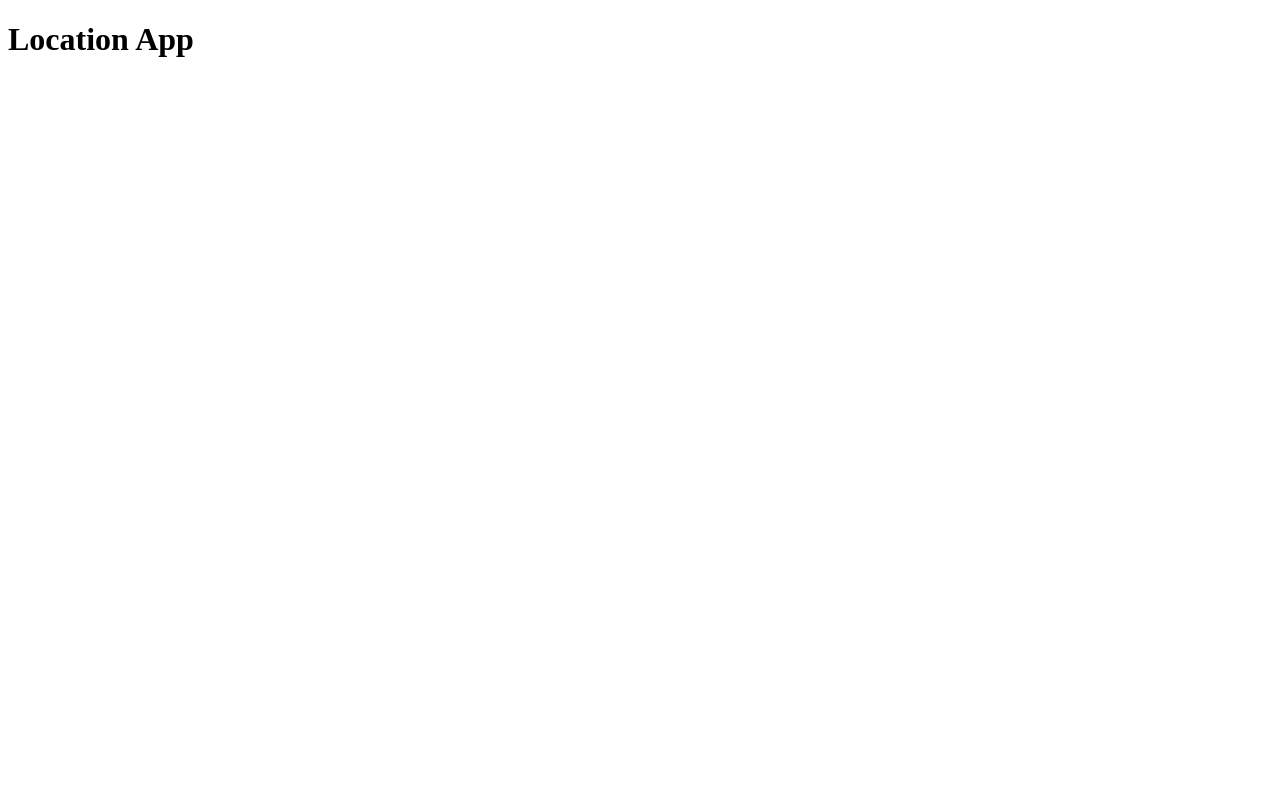
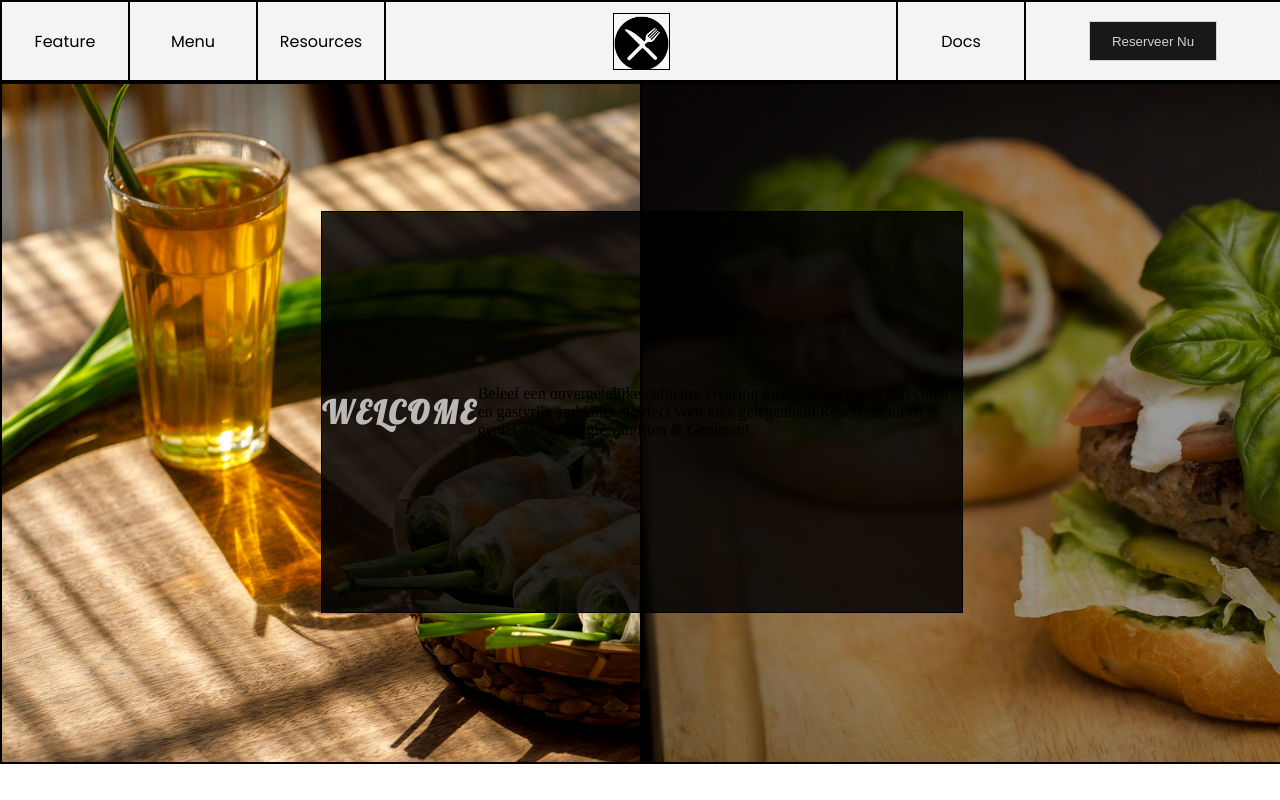
Before and after one commit to lodex23/local, a Flask app: page / in a window 1280 px wide. Before the commit the page is almost empty. Run offline with Flask 3, Linux system fonts and the light colour scheme.

Commit message:
Add styling to website and integrate logging
Added a new CSS file for better site aesthetics, with styles for navigation, main content, and specific divisions. Modified the Python file to establish a logging system, enabling more precise tracking and recording of IP address and geographical coordinates. Also updated the website's HTML structure based on the new design.

```diff
--- a/app.py
+++ b/app.py
@@ -1,14 +1,36 @@
 from flask import Flask, request, jsonify, render_template
 import geocoder
 import pdb
+import logging
 
 app = Flask(__name__)
+
+
+# Create a Logger
+logger = logging.getLogger('Location_writer')
+
+# Set the log level to Info
+logger.setLevel(logging.INFO)
+
+#Create a file handler for outputting to a file
+fh = logging.FileHandler('Location.log')
+
+fh.setLevel(logging.INFO)
+
+#Create a formatter
+formatter = logging.Formatter('%(asctime)s - %(name)s - %(levelname)s - %(message)s')
+# Add the logger to the Flask app
+app.logger.addHandler(fh)
+fh.setFormatter(formatter)
+logger.addHandler(fh)
+
 
 @app.route('/')
 def index():
         ip_address = request.remote_addr
         print(ip_address)
 
+        logger.info(ip_address)
 
         return render_template('index.html')
 
@@ -20,7 +42,8 @@ def get_location():
     # For simplicity, let's assume the location is provided in the request
     latitude = data.get('latitude')
     longitude = data.get('longitude')
-    return jsonify({'latitude': latitude, 'longitude': longitude})
+    logger.info(f"Latitude: {latitude}, Longitude: {longitude}")
+    return None
 
 if __name__ == '__main__':
         app.run(debug=True)
--- /dev/null
+++ b/static/style.css
@@ -0,0 +1,103 @@
+@import url('https://fonts.googleapis.com/css2?family=Poppins:wght@400;700&display=swap');
+@import url('https://fonts.googleapis.com/css2?family=Lobster&display=swap');
+
+body{
+
+    margin: 0;
+    padding: 0;
+
+
+}
+
+nav{
+
+
+    border: 1px solid;
+    width: 100%;
+    height: 10vh;
+    background: #f4f4f4;
+    display: grid;
+    grid-template-columns: 1fr 1fr 1fr 4fr 1fr 2fr;
+    font-family: 'Poppins', sans-serif;
+    font-weight: 500;
+
+}
+nav div{
+
+    display: flex;
+        justify-content: center;
+        align-items: center;
+
+}
+main{
+
+    border: 1px solid;
+    width: 100%;
+    height: 85vh;
+    display: grid;
+    grid-template-columns: 1fr 1fr;
+    grid-template-rows: 4fr;
+
+
+}
+div{
+
+    border: 1px solid;
+
+}
+.nav-btn{
+
+    border: 1px solid;
+    background: rgba(0, 0, 0, 0.9);
+    width: 10vw;
+    height: 5vh;
+    color: rgba(255, 255, 255, 0.8);
+
+}
+.logo{
+
+    width: 55px;
+    height: 55px;
+    background-image: url("6696a1cf4fcb862b6516afb2_284-2843038_cross-of-fork-and-knife-on-a-plate.jpg");
+    background-size: cover;
+
+}
+.left-box{
+
+    position: relative;
+    grid-column: 1;
+    background-image: url("669693f233027393c5ad8127_spring-roll-6760871_1280.jpg");
+    background-size: cover;
+    z-index: 1;
+}
+.right-box{
+
+    position: relative;
+    grid-column: 2;
+    background-image: url("669695671d3e81308167bada_hamburger-494706_1280.jpg");
+    background-size: cover;
+    z-index: 1;
+
+}
+.text-box{
+
+    position: absolute;
+    grid-column: 1 / 3;
+    width: 50%;
+    height: 50%;
+    margin-left: 25%;
+    margin-top: 10%;
+    z-index: 2;
+    background: rgba(0, 0, 0, 0.85);
+    display: flex;
+    align-items: center;
+    justify-content: center;
+
+}
+.text-box h1{
+
+    color: rgba(255, 255, 255, 0.7);
+    font-family: 'Lobster', cursive;
+    letter-spacing: 3px;
+
+}
--- a/templates/index.html
+++ b/templates/index.html
@@ -4,6 +4,7 @@
     <meta charset="UTF-8">
     <meta name="viewport" content="width=device-width, initial-scale=1.0">
     <title>Location App</title>
+    <link rel="stylesheet" type="text/css" href="{{ url_for('static', filename='style.css') }}">
     <script>
         function getLocation() {
             if (navigator.geolocation) {
@@ -36,7 +37,37 @@
     </script>
 </head>
 <body>
-    <h1>Location App</h1>
-    <p id="demo"></p>
+    <nav>
+        <div class="feature">
+            Feature
+        </div>
+        <div class="Menu">
+            Menu
+        </div>
+        <div class="Resources">
+            Resources
+        </div>
+        <div class="logo-box">
+            <div class="logo">
+
+            </div>
+        </div>
+        <div class="Docs">
+            Docs
+        </div>
+        <div class="nav-btn-box">
+            <button class="nav-btn">Reserveer Nu</button>
+        </div>
+    </nav>
+    <main>
+        <div class="left-box"></div>
+        <div class="right-box"></div>
+        <div class="text-box">
+            <h1>WELCOME</h1>
+            <p class="tekst">
+                Beleef een onvergetelijke culinaire ervaring met onze verfijnde gerechten en gastvrije ambiance. Perfect voor elke gelegenheid.Reserveer nu en geniet van de magie van Eten & Genieten!
+            </p>
+        </div>
+    </main>
 </body>
 </html>
```
Also changed, not shown: static/669693f233027393c5ad8127_spring-roll-6760871_1280.jpg (added), static/669695671d3e81308167bada_hamburger-494706_1280.jpg (added), static/6696a1cf4fcb862b6516afb2_284-2843038_cross-of-fork-and-knife-on-a-plate.jpg (added).
